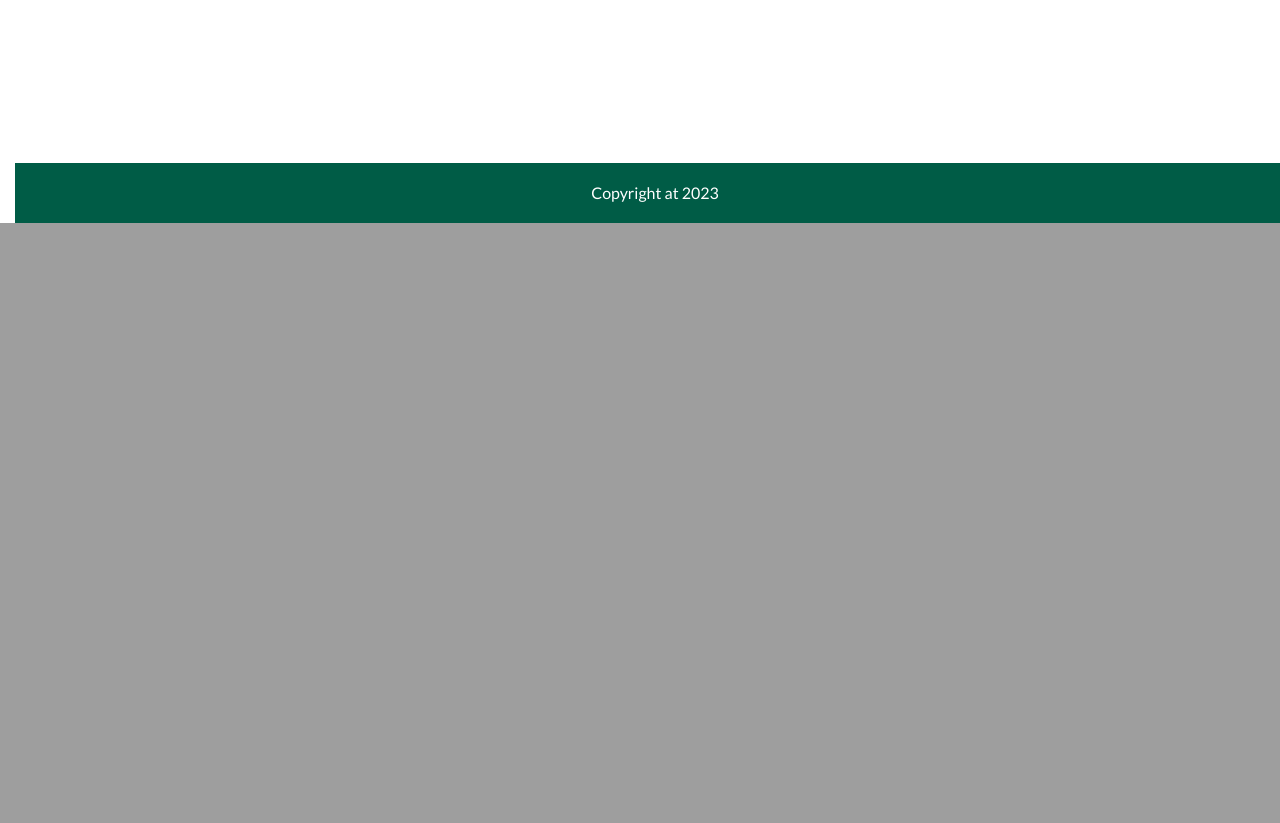
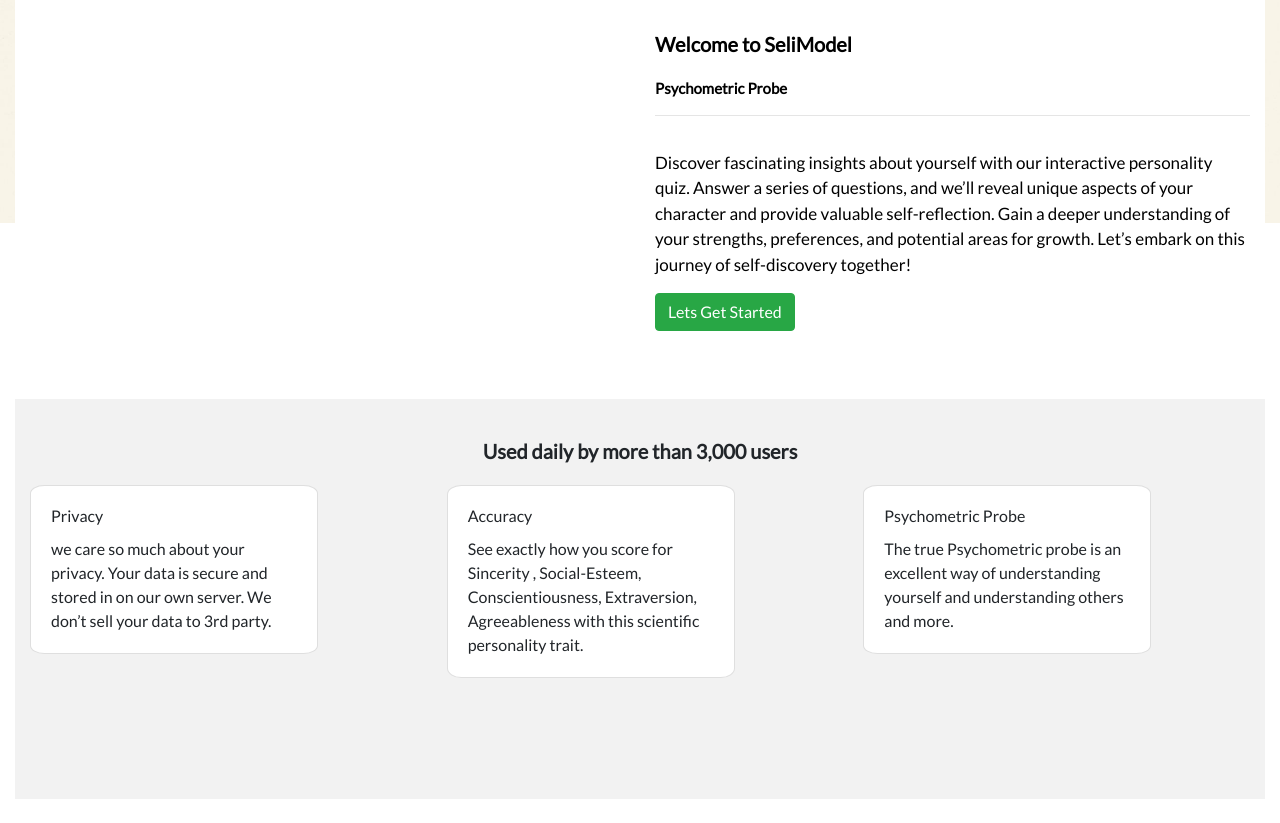
Before and after one commit to badassboy/seli, a PHP site: page /church/ in a window 1280 px wide. Shown: the part 577-1400 px from the top of the page. Before the commit the page ends 800 px from the top, so only its background shows below. Run offline with PHP 8.4, Linux system fonts and the light colour scheme; some libraries are stand-ins or nearby versions; some web fonts are replaced.

Commit message:
upgraded frontpage

```diff
--- a/cover.css
+++ b/cover.css
@@ -19,6 +19,10 @@ body {
   color: white !important;
 }
 
+.navbar .navbar-nav{
+  margin-left: 10%;
+}
+
 .wrapper {
 /*  background-color:#f2f2f2;*/
 /*background-color: yellow;*/
@@ -28,7 +32,7 @@ background-repeat: no-repeat;
 background-size: cover;
 /*backdrop-filter: blur(10px);*/
 
-  height: 600px;
+  height: 800px;
 }
 
 /*pagination*/
@@ -65,6 +69,61 @@ video {
   padding-top: 2.5%;
 }
 
+.btn-outline-success{
+  background-color: yellow;
+}
+
+/*about*/
+.about{
+  height: 400px;
+  background-color:#ffffff;
+}
+
+hgroup{
+  padding-top:5% ;
+  font-weight: bolder;
+  color: #000000;
+  font-size: 20px;
+}
+
+.info{
+   padding-top:3% ;
+  font-weight: bolder;
+  color: #000000;
+  font-size: 15px;
+}
+
+.expl{
+   padding-top:3% ;
+  font-weight: normal;
+  color: #000000;
+  font-size: 17px;
+}
+/*about*/
+
+/*users*/
+.users{
+  background-color: #f2f2f2;
+  height: 400px;
+}
+/*users*/
+.users header{
+  text-align: center;
+  padding-top: 3%;
+  font-weight: bolder;
+  font-size: 20px;
+}
+
+.card-title{
+  font-size: 16px;
+}
+
+.card{
+  margin-top: 5%;
+  border-radius: 5%;
+}
+.
+
 
 
 
@@ -77,6 +136,7 @@ video {
   line-height: 60px; /* Vertically center the text there */
 /*  background-color: #f5f5f5;*/
   background-color:#005C46;
+  height: 70px;
 }
 
 
--- a/index.php
+++ b/index.php
@@ -21,6 +21,10 @@
 <link rel="preconnect" href="https://fonts.gstatic.com" crossorigin>
 <link href="https://fonts.googleapis.com/css2?family=Lato&family=Roboto:wght@100&display=swap" rel="stylesheet">
 
+<!-- font awesome -->
+<link rel="stylesheet" type="text/css" href="font-awesome/css/font-awesome.min.css">
+<!-- font awesome -->
+
 
     <!-- Custom styles for this template -->
     <link href="cover.css" rel="stylesheet">
@@ -28,10 +32,11 @@
 
   <body>
 
-    <div class="container-fluid">
+    <div class="container-fluid wrapper">
 
       <!-- navigation -->
-      <nav class="navbar navbar-expand-lg navbar-dark">
+      <?php include("nav.php"); ?>
+      <!-- <nav class="navbar navbar-expand-lg navbar-dark">
   <a class="navbar-brand" href="#">Navbar</a>
   <button class="navbar-toggler" type="button" data-toggle="collapse" data-target="#navbarSupportedContent" aria-controls="navbarSupportedContent" aria-expanded="false" aria-label="Toggle navigation">
     <span class="navbar-toggler-icon"></span>
@@ -53,7 +58,7 @@
       </ul>
 
   </div>
-</nav>
+</nav> -->
 
 <!-- navigation -->
 
@@ -96,6 +101,74 @@
 
   <!-- end of slider -->
 
+  <!-- about -->
+  <div class="container-fluid about">
+
+    <div class="row">
+  <div class="col-6"></div>
+
+  <div class="col-6">
+    <hgroup>
+      Welcome to SeliModel
+    </hgroup>
+
+    <p class="info">Psychometric Probe</p>
+    <hr>
+    <p class="expl">
+      Discover fascinating insights about yourself with our interactive personality quiz. Answer a series of questions, and we’ll reveal unique aspects of your character and provide valuable self-reflection. Gain a deeper understanding of your strengths, preferences, and potential areas for growth. Let’s embark on this journey of self-discovery together!
+    </p>
+
+    <a href="register.php">
+      <button type="button" class="btn btn-success">Lets Get Started</button>
+    </a>
+  </div>
+</div>
+
+  </div>
+  <!-- about -->
+
+  <!-- users -->
+  <div class="container-fluid users">
+  <header>Used daily by more than 3,000 users</header>
+    <div class="row">
+
+  <div class="col-6 col-md-4">
+    <div class="card" style="width: 18rem;">
+  <!-- <img class="card-img-top" src="..." alt="Card image cap"> -->
+  <div class="card-body">
+    <h5 class="card-title">Privacy</h5>
+    <p class="card-text">we care so much about your privacy. Your data is secure and stored in on our own server. We don’t sell your data to 3rd party.</p>
+
+  </div>
+</div>
+  </div>
+
+  <div class="col-6 col-md-4">
+    <div class="card" style="width: 18rem;">
+  <!-- <img class="card-img-top" src="..." alt="Card image cap"> -->
+  <div class="card-body">
+    <h5 class="card-title">Accuracy</h5>
+    <p class="card-text">See exactly how you score for Sincerity , Social-Esteem, Conscientiousness, Extraversion, Agreeableness with this scientific personality trait.</p>
+
+  </div>
+</div>
+  </div>
+
+  <div class="col-6 col-md-4">
+    <div class="card" style="width: 18rem;">
+  <!-- <img class="card-img-top" src="..." alt="Card image cap"> -->
+  <div class="card-body">
+    <h5 class="card-title">Psychometric Probe</h5>
+    <p class="card-text">The true Psychometric probe is an excellent way of understanding yourself and understanding others and more.</p>
+
+  </div>
+</div>
+  </div>
+    </div>
+
+  </div>
+  <!-- users -->
+
   <!-- footer -->
    <footer class="footer text-center">
       <div class="container">
@@ -104,12 +177,10 @@
     </footer>
   <!-- footer -->
 
+</div>
 
 
 
-
-
-    </div>
 
 
     <!-- Bootstrap core JavaScript
--- a/nav.php
+++ b/nav.php
@@ -1,5 +1,7 @@
  <nav class="navbar navbar-expand-lg navbar-dark">
-  <a class="navbar-brand" href="index.php">SeliModel</a>
+  <a class="navbar-brand" href="index.php">
+     <img src="images/seliModel/logo.jpg" width="50" height="50" alt="">
+  </a>
   <button class="navbar-toggler" type="button" data-toggle="collapse" data-target="#navbarSupportedContent" aria-controls="navbarSupportedContent" aria-expanded="false" aria-label="Toggle navigation">
     <span class="navbar-toggler-icon"></span>
   </button>
@@ -10,10 +12,24 @@
         <a class="nav-link" href="homepage.php">Home <span class="sr-only">(current)</span></a>
       </li>
 
-
+    <li class="nav-item">
+        <a class="nav-link" href="register.php">Begin Your Journey</a>
+      </li>
 
        <li class="nav-item">
-        <a class="nav-link" href="register.php">Register</a>
+        <a class="nav-link" href="#">Resources</a>
+      </li>
+
+       <li class="nav-item">
+        <a class="nav-link" href="#">About</a>
+      </li>
+
+       <li class="nav-item">
+        <a class="nav-link" href="#">FAQs</a>
+      </li>
+
+       <li class="nav-item">
+        <a class="nav-link" href="#">Support</a>
       </li>
 
        <li class="nav-item">
@@ -24,5 +40,14 @@
 
     </ul>
 
+     <form class="form-inline my-2 my-lg-0">
+      <!-- <input class="form-control mr-sm-2" type="search" placeholder="Search" aria-label="Search"> -->
+      <a href="register.php">
+        <button class="btn btn-success my-2 my-sm-0" type="submit">Get Started</button>
+      </a>
+    </form>
+
+
+
   </div>
 </nav>
```
